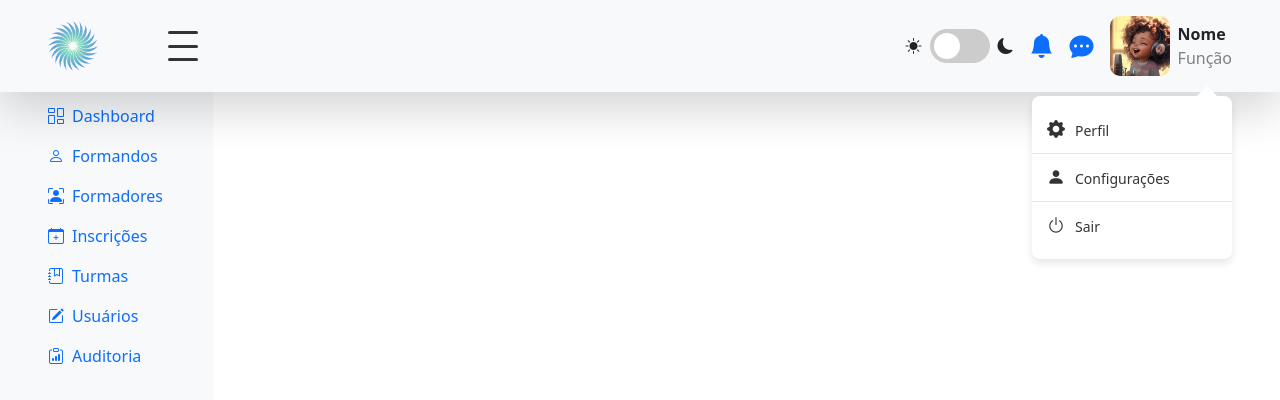
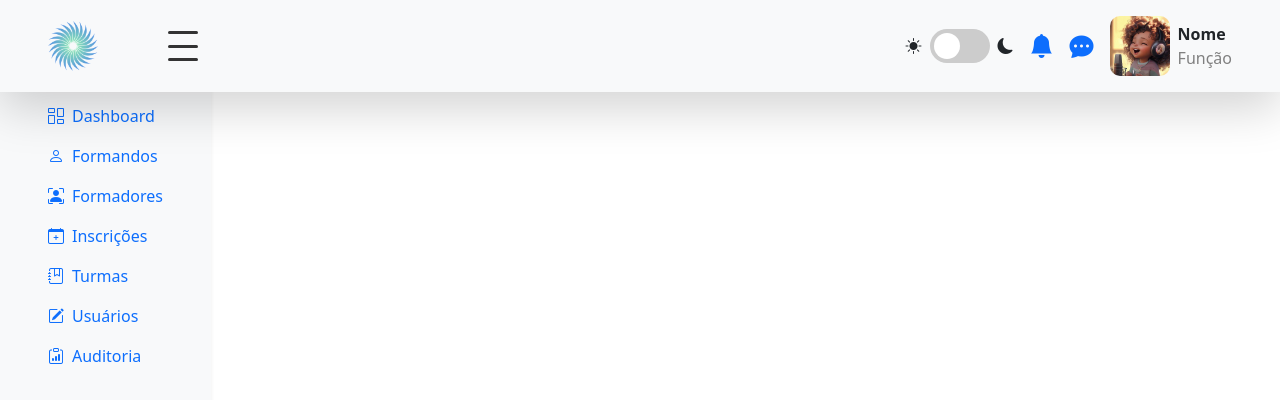
Before and after one commit to sffs-ao/achei, a React (Vite) app: page / in a window 1280 px wide. Shown: the top 400 px of the page. Built offline with nearby package versions, Linux system fonts and the light colour scheme.

Commit message:
fazendo o user painel

```diff
--- a/src/components/Header/Header.jsx
+++ b/src/components/Header/Header.jsx
@@ -1,5 +1,4 @@
-// src/components/Header.jsx
-import React from "react";
+import React, { useState } from "react";
 import { Link } from "react-router-dom";
 import logo from "../../assets/image/logo.png";
 import ButtonMenu from "../Elements/MenuButton";
@@ -9,6 +8,13 @@ import ModalUser from "./ModalUser";
 import "./Header.css";
 
 export default function Header() {
+  const [isModalVisible, setModalVisible] = useState(false);
+
+  const toggleModal = () => {
+    console.log("Modal toggled");
+    setModalVisible((prev) => !prev);
+  };
+
   return (
     <header className="shadow-lg bg-light py-3">
       <div className="d-flex justify-content-between align-items-center">
@@ -41,9 +47,11 @@ export default function Header() {
               <i className="bi bi-chat-dots-fill fs-4"></i>
             </Link>
           </div>
-          <div className="header-profile-container">
+          <div className="header-profile-container" onClick={toggleModal}>
             <ProfileArea />
-            <ModalUser />
+            <ModalUser
+              className={isModalVisible ? "modal-user show" : "modal-user"}
+            />
           </div>
         </div>
       </div>
--- a/src/components/Header/ModalUser.css
+++ b/src/components/Header/ModalUser.css
@@ -6,13 +6,17 @@
   background-color: #fff;
   box-shadow: 0 4px 8px rgba(0, 0, 0, 0.1);
   border-radius: 8px;
-  padding: 10px 0;
   z-index: 1000;
-  transition: all 0.3s ease;
+  opacity: 0;
+  transform: translateY(-10px);
+  visibility: hidden;
+  transition: opacity 0.3s ease, transform 0.3s ease, visibility 0.3s ease;
 }
 
-.modal-user.close {
-  display: none;
+.modal-user.show {
+  opacity: 1;
+  transform: translateY(0);
+  visibility: visible;
 }
 
 .modal-user::before {
@@ -23,7 +27,6 @@
   border-width: 10px;
   border-style: solid;
   border-color: transparent transparent #fff transparent;
-  /*   background-color: red; */
 }
 
 /* Lista */
--- a/src/components/Header/ModalUser.jsx
+++ b/src/components/Header/ModalUser.jsx
@@ -3,7 +3,7 @@ import "./ModalUser.css";
 
 export default function ModalUser({ className }) {
   return (
-    <div className="modal-user {className}">
+    <div className={className}>
       <ul>
         <li>
           <div>
```
